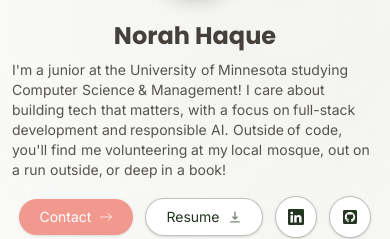
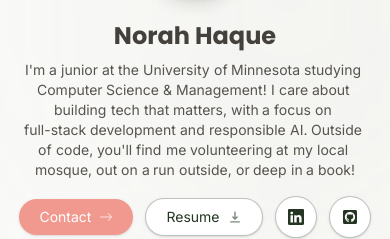
Before and after one commit to norahhaque/portfolio, a Next.js app: page / in a window 390 px wide. Shown: the part 225-464 px from the top of the page. Built offline with nearby package versions, Linux system fonts and the light colour scheme; no server answers.

Commit message:
ui changes

```diff
--- a/components/hero.tsx
+++ b/components/hero.tsx
@@ -59,7 +59,7 @@ export default function Hero() {
                             delay={40}
                             animateBy="words"
                             direction="top"
-                            className="text-sm text-stone-600 font-poppins text-center md:text-left"
+                            className="flex justify-center text-sm text-stone-600 font-poppins text-center md:justify-start md:text-left mx-3 md:mx-0"
                         />
                     </motion.div>
 
```
